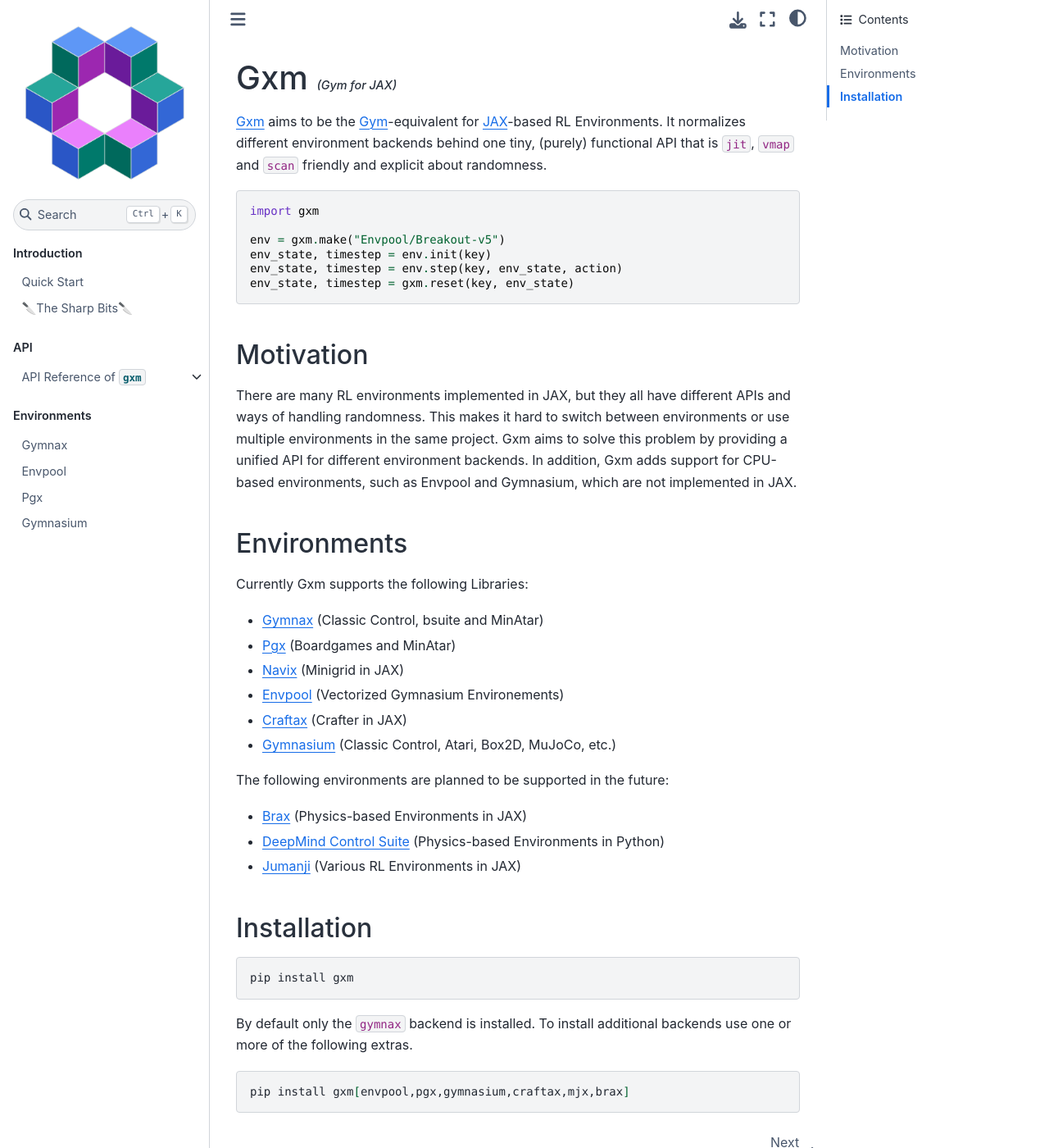
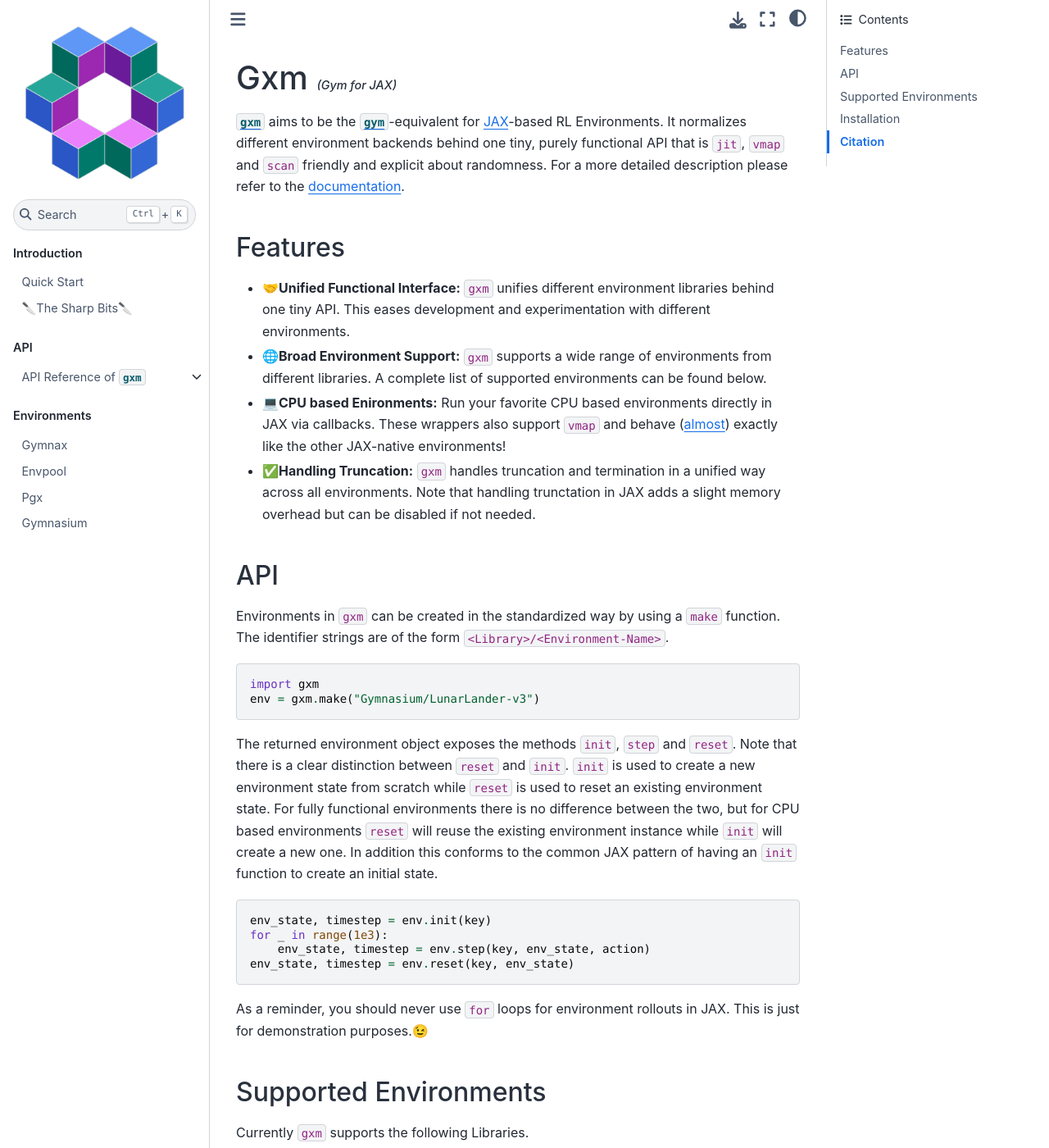
Before and after one commit to huterguier/gxm, a Sphinx documentation site: the page built from docs/index.md, in a window 1280 px wide and 1400 px high. Shown: the whole window at 82% size. Built offline with Sphinx 7.4.7 and the Sphinx Book theme 1.1.4, drawn with Linux system fonts in a browser that asks for light colours; some web fonts are replaced; pages that are not in the unit, such as notebooks, are missing from menus; some of the changed text lies outside the part shown.

Commit message:
improved docs

````diff
--- a/docs/index.md
+++ b/docs/index.md
@@ -1,25 +1,43 @@
 # Gxm <small><em>(Gym for JAX)</em></small>
 
-[Gxm](https://github.com/huterguier/gxm) aims to be the [Gym](https://www.gymlibrary.dev/)-equivalent for [JAX](https://github.com/jax-ml/jax)-based RL Environments.
-It normalizes different environment backends behind one tiny, (purely) functional API that is `jit`, `vmap` and `scan` friendly and explicit about randomness.
+[``gxm``](https://github.com/huterguier/gxm) aims to be the [``gym``](https://www.gymlibrary.dev/)-equivalent for [JAX](https://github.com/jax-ml/jax)-based RL Environments.
+It normalizes different environment backends behind one tiny, purely functional API that is `jit`, `vmap` and `scan` friendly and explicit about randomness.
+For a more detailed description please refer to the [documentation](https://gxm.readthedocs.io/en/latest/).
+
+
+## Features
+- 🤝**Unified Functional Interface:** ``gxm`` unifies different environment libraries behind one tiny API. This eases development and experimentation with different environments.
+- 🌐**Broad Environment Support:** ``gxm`` supports a wide range of environments from different libraries. A complete list of supported environments can be found below.
+- 💻**CPU based Enironments:** Run your favorite CPU based environments directly in JAX via callbacks. These wrappers also support `vmap` and behave ([almost](https://gxm.readthedocs.io/en/latest/the_sharp_bits.html#cpu-based-environments)) exactly like the other JAX-native environments!
+- ✅**Handling Truncation:** ``gxm`` handles truncation and termination in a unified way across all environments. Note that handling trunctation in JAX adds a slight memory overhead but can be disabled if not needed.
+
+
+## API
+
+Environments in ``gxm`` can be created in the standardized way by using a `make` function.
+The identifier strings are of the form `<Library>/<Environment-Name>`.
 ```python
 import gxm
-
-env = gxm.make("Envpool/Breakout-v5")
-env_state, timestep = env.init(key)
-env_state, timestep = env.step(key, env_state, action)
-env_state, timestep = gxm.reset(key, env_state)
+env = gxm.make("Gymnasium/LunarLander-v3")
 ```
-
-## Motivation
-There are many RL environments implemented in JAX, but they all have different APIs and ways of handling randomness.
-This makes it hard to switch between environments or use multiple environments in the same project.
-Gxm aims to solve this problem by providing a unified API for different environment backends.
-In addition, Gxm adds support for CPU-based environments, such as Envpool and Gymnasium, which are not implemented in JAX.
+The returned environment object exposes the methods `init`, `step` and `reset`.
+Note that there is a clear distinction between `reset` and `init`.
+`init` is used to create a new environment state from scratch while `reset` is used to reset an existing environment state.
+For fully functional environments there is no difference between the two, but for CPU based environments `reset` will reuse the existing environment instance while `init` will create a new one.
+In addition this conforms to the common JAX pattern of having an `init` function to create an initial state.
 
 
-## Environments
-Currently Gxm supports the following Libraries:
+```python
+env_state, timestep = env.init(key)
+for _ in range(1e3):
+    env_state, timestep = env.step(key, env_state, action)
+env_state, timestep = env.reset(key, env_state)
+```
+As a reminder, you should never use `for` loops for environment rollouts in JAX. This is just for demonstration purposes.😉
+
+
+## Supported Environments
+Currently ``gxm`` supports the following Libraries.
 - [Gymnax](https://github.com/RobertTLange/gymnax) (Classic Control, bsuite and MinAtar)
 - [Pgx](https://github.com/sotetsuk/pgx) (Boardgames and MinAtar)
 - [Navix](https://github.com/epignatelli/navix) (Minigrid in JAX)
@@ -27,19 +45,34 @@
 - [Craftax](https://github.com/MichaelTMatthews/Craftax) (Crafter in JAX)
 - [Gymnasium](https://github.com/Farama-Foundation/Gymnasium) (Classic Control, Atari, Box2D, MuJoCo, etc.)
 
-The following environments are planned to be supported in the future:
+The following environments are planned to be supported in the future.
 - [Brax](https://github.com/google/brax) (Physics-based Environments in JAX)
 - [DeepMind Control Suite](https://github.com/google-deepmind/dm_control) (Physics-based Environments in Python)
 - [Jumanji](https://github.com/instadeepai/jumanji) (Various RL Environments in JAX)
 
+
 ## Installation
-
-```bash
+``gxm`` can be installed directly from PyPI.
+```
 pip install gxm
 ```
-By default only the `gymnax` backend is installed. To install additional backends use one or more of the following extras.
-```bash
-pip install gxm[envpool,pgx,gymnasium,craftax,mjx,brax]
+By default Gxm comes without any of the underlying environment libraries.
+You can install any combination of them by using optional dependencies or all of the at once using ``all``.
+```
+pip install gxm[gymnax, pgx, navix, envpool, craftax, gymnasium]
+```
+
+## Citation
+If you use ``gxm`` in your research, please cite it as follows.
+Please also cite the underlying environment libraries that you used. Their Githubs are linked above.
+```bibtex
+@software{gxm2025github,
+  author = {Henrik Metternich},
+  title = {{gxm}: Unified Functional Interface for RL Environments in JAX},
+  url = {https://github.com/huterguier/gxm},
+  version = {0.1.1},
+  year = {2025},
+}
 ```
 
 ```{toctree}
--- a/docs/quick_start.md
+++ b/docs/quick_start.md
@@ -1 +1,73 @@
 # Quick Start
+
+## 1. Installation
+
+By default, `gxm` comes without any environment backends. You can install support for specific backends by specifying them in the extras.
+Below is an example of installing support for both `pgx` and `gymnasium` backends.
+
+```bash
+pip install 'gxm[pgx,gymnasium]'
+```
+
+## 2. Creating an Environment
+
+Use the `gxm.make` function to create an environment. The environment ID must be specified in the format `"Library/EnvironmentName"`.
+```python
+import gxm
+env = gxm.make("Envpool/Breakout-v5")
+```
+Below are some example environment IDs for different backends.
+
+| Library Backend | Example ID                       |
+|-----------------|----------------------------------|
+| Gymnax          | Gymnax/CartPole-v1               |
+| Envpool         | Envpool/Breakout-v5              |
+| Pgx             | Pgx/MountainCarContinuous-v0     |
+| Craftax         | Craftax/Craftax-Classic-v1       |
+
+## 3. Spaces
+
+Each `gxm` environment has `observation_space` and `action_space` attributes that define the spaces for observations and actions, respectively.
+In the following example, we use these spaces to correctly initialize a neural network with the appropriate input and output dimensions.
+Note that the property `n` is only defined for discrete spaces and composite spaces containing discrete spaces only.
+
+```python
+import jax
+import flax.linen as nn
+
+class Network(nn.Module):
+    n_actions: int
+
+    @nn.compact
+    def __call__(self, x):
+        x = nn.Dense(128)(x)
+        x = nn.relu(x)
+        x = nn.Dense(self.n_actions)(x)
+        return x
+
+network = Network(env.action_space.n)
+params = network.init(key, jax.numpy.zeros(env.observation_space.shape))
+```
+
+
+## 4. Basic Environment Lifecycle
+
+Interaction with the environment is done through the functional methods `init`, `step`, and `reset`, all of which require a JAX random key.
+The environment state is can be initialized using `init`.
+Note that there is a clear distinction between `reset` and `init`.
+`init` only requires a random key as input and returns a new environment state and the initial timestep.
+`reset`, on the other hand, requires both a random key and the current environment state as input, and it returns a new environment state and the initial timestep for a new episode.
+The output of these functions is always a tuple of `(EnvironmentState, Timestep)`. The `EnvironmentState` must be passed into the next `step` or `reset` call, as it contains the environment's current internal data.
+
+
+```python
+key = jax.random.PRNGKey(0)
+key, key_init, key_step, key_reset = jax.random.split(key)
+
+env_state, timestep = env.init(key_init)
+
+action = env.action_space.sample(key_action)
+env_state, timestep = env.step(key_step, env_state, action)
+
+reset_env_state, reset_timestep = env.reset(key_reset, next_env_state)
+```
````
